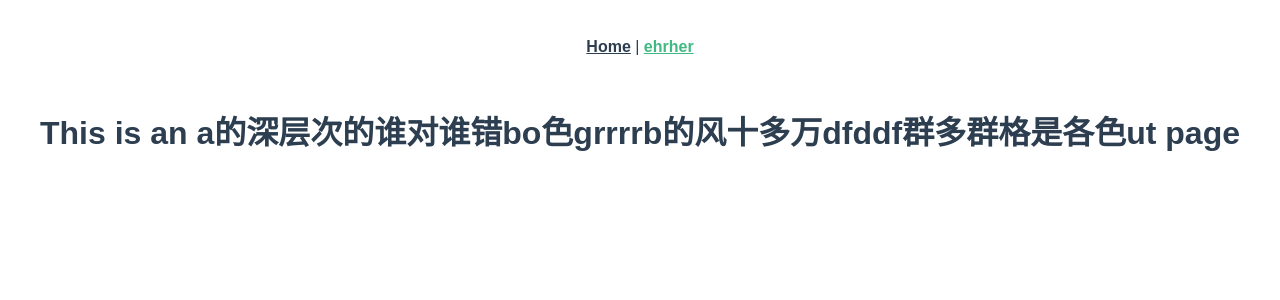
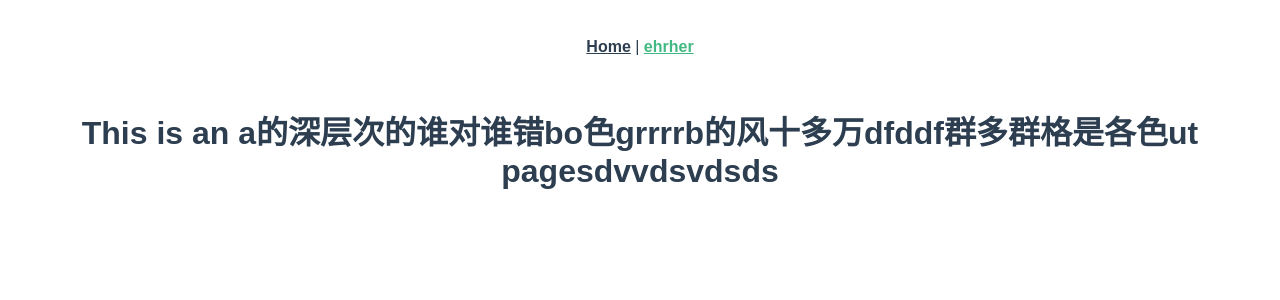
Before and after one commit to gaoying521/adminelement, a Vue app: page /about in a window 1280 px wide. Shown: the top 300 px of the page. Built offline with nearby package versions, Linux system fonts and the light colour scheme.

Commit message:
wefefwefw

```diff
--- a/src/views/AboutView.vue
+++ b/src/views/AboutView.vue
@@ -2,7 +2,7 @@
   <div class="about">
     <h1>
       This is an a的深层次的谁对谁错bo色grrrrb的风十多万dfddf群多群格是各色ut
-      page
+      pagesdvvdsvdsds
     </h1>
   </div>
 </template>
```
